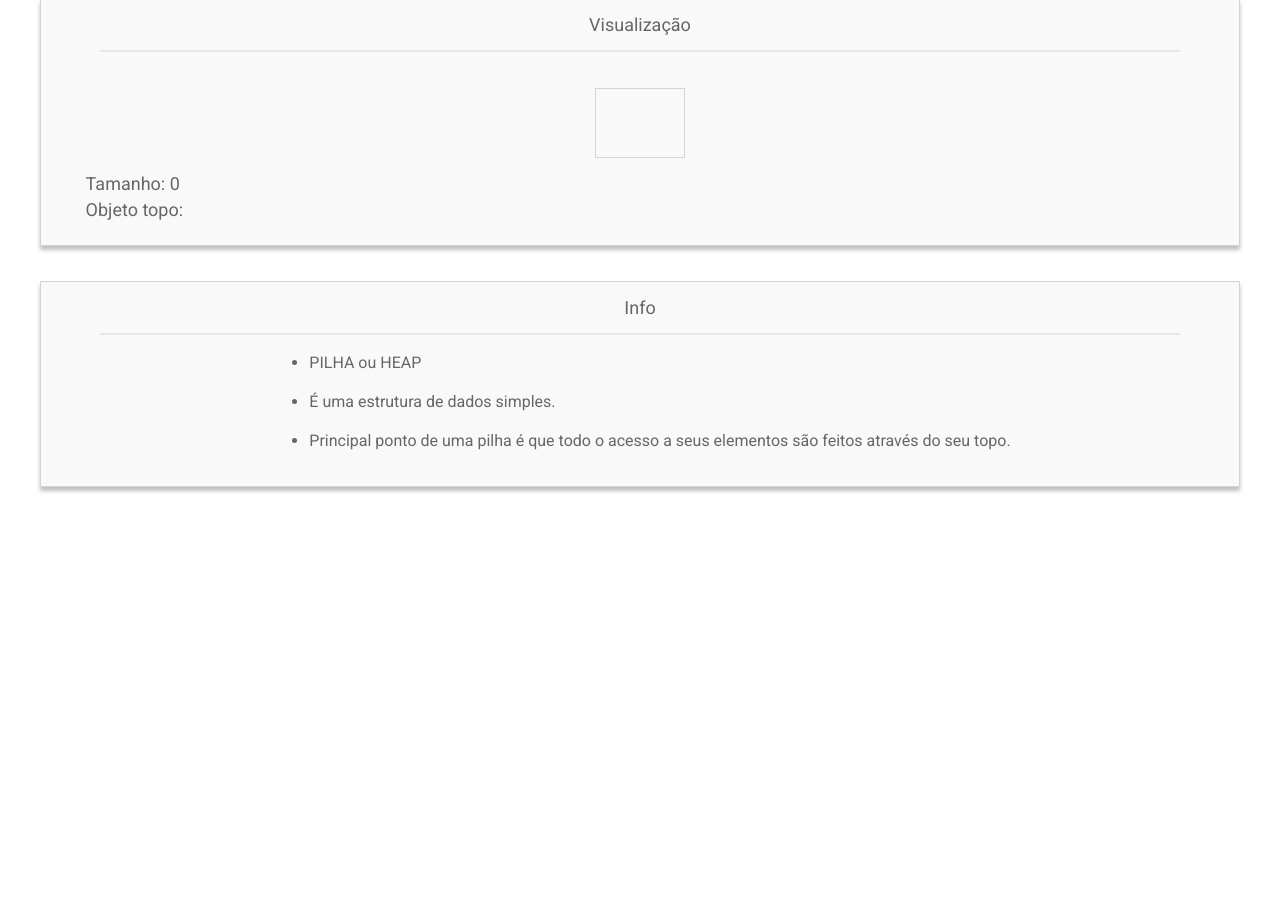
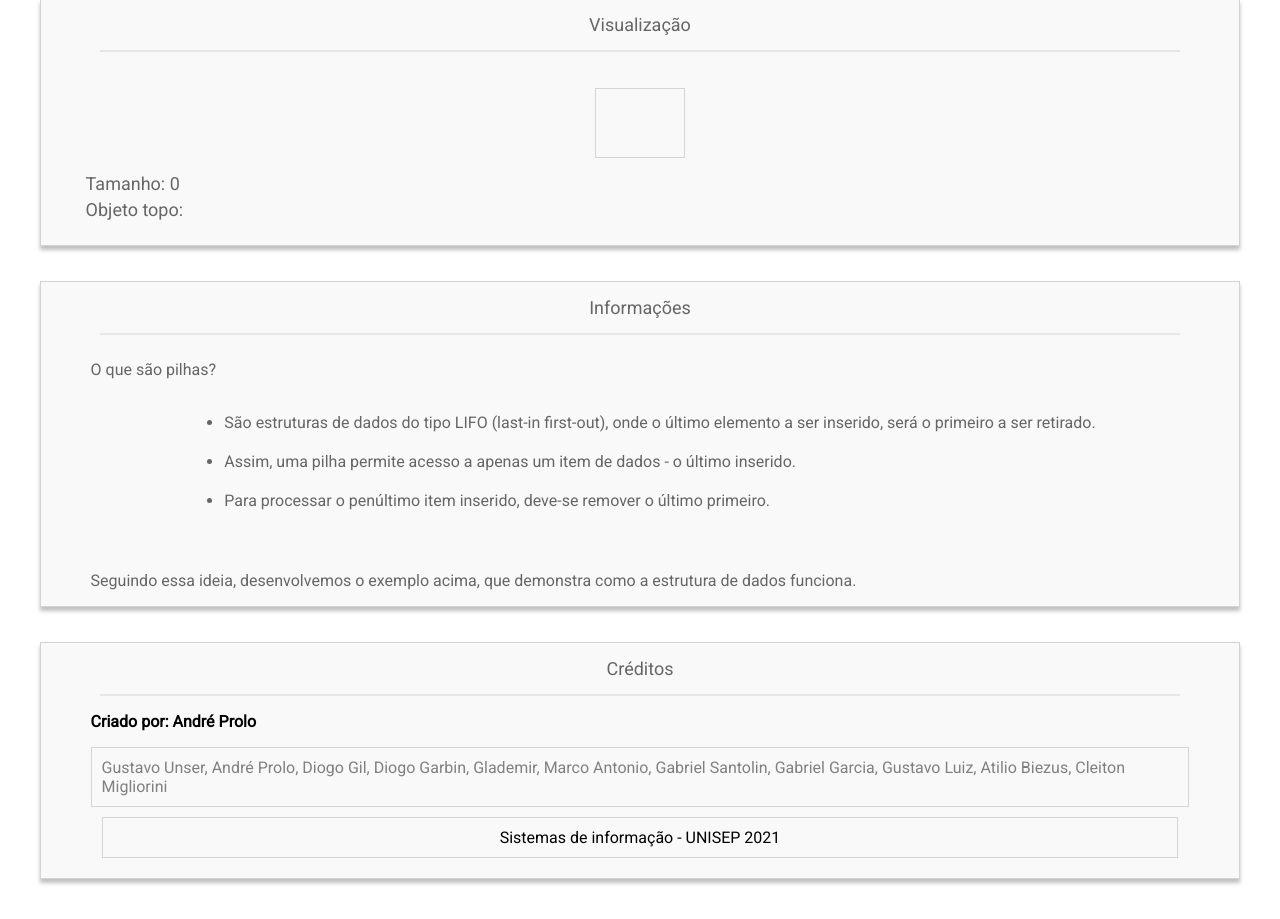
Before and after one commit to andreprolo/heap-example, a PHP site: page / in a window 1280 px wide. Shown: the part 305-1224 px from the top of the page. Before the commit the page ends 798 px from the top, so only its background shows below. Run offline with PHP 8.4, Linux system fonts and the light colour scheme.

Commit message:
Adding credits and a simple documentation

```diff
--- a/index.html
+++ b/index.html
@@ -40,13 +40,29 @@
 
 
     <div class="visualization-section">
-        <h2>Info</h2>
+        <h2>Informações</h2>
         <div class="separator"></div>
+        <p class="description">O que são pilhas?</p>
         <ul class="list">
-            <li>PILHA ou HEAP</li>
-            <li>É uma estrutura de dados simples.</li>
-            <li>Principal ponto de uma pilha é que todo o acesso a seus elementos são feitos através do seu topo.</li>
+            <li>São estruturas de dados do tipo LIFO (last-in first-out),
+                onde o último elemento a ser inserido, será o primeiro a ser retirado.</li>
+            <li>Assim, uma pilha permite acesso a apenas um item de dados - o último inserido.</li>
+            <li>Para processar o penúltimo item inserido, deve-se remover o último primeiro.</li>
         </ul>
+        <p class="description">Seguindo essa ideia, desenvolvemos o exemplo acima, que demonstra como a estrutura de dados funciona.</p>
     </div>
+
+    <div class="visualization-section">
+        <h2>Créditos</h2>
+        <div class="separator"></div>
+        <p class="author-name">Criado por: André Prolo</p>
+        <div class="names-section">
+            Gustavo Unser, André Prolo, Diogo Gil, Diogo Garbin, Glademir, Marco Antonio, Gabriel Santolin, Gabriel Garcia, Gustavo Luiz, Atilio Biezus, Cleiton Migliorini
+        </div>
+        <div class="end-credit-section">
+            Sistemas de informação - UNISEP 2021
+        </div>
+    </div>
+
 </body>
 </html>
--- a/scripts.js
+++ b/scripts.js
@@ -26,9 +26,7 @@
     }
 
     this.pop = () => {
-        if (this.items.length == 0) {
-            return;
-        }
+        if (this.items.length == 0) return;
 
         this.items.pop();
         this.updateHeapView();
--- a/styles.css
+++ b/styles.css
@@ -117,6 +117,41 @@
     margin-bottom: 20px;
 }
 
+div.visualization-section > .description {
+    align-self: flex-start;
+    margin-left: 50px;
+    margin-top: 25px;
+}
+
+
+div.visualization-section > .author-name {
+    align-self: flex-start;
+    margin-left: 50px;
+    font-weight: 700;
+}
+
+div.visualization-section > .names-section {
+    margin: 0px 50px;
+    color: grey;
+    padding: 10px;
+    border: 1px solid #D5D3D3;
+}
+
+div.visualization-section > .end-credit-section {
+    width: 88%;
+    margin: 10px 50px;
+    padding: 10px;
+    border: 1px solid #D5D3D3;
+
+    text-align: center;
+
+    margin-bottom: 20px;
+}
+
+div.visualization-section:last-of-type {
+    margin-bottom: 40px;
+}
+
 #heap-view {
     margin: 36px 0 10px 0;
 }
```
Also changed, not shown: readme.md (added).
